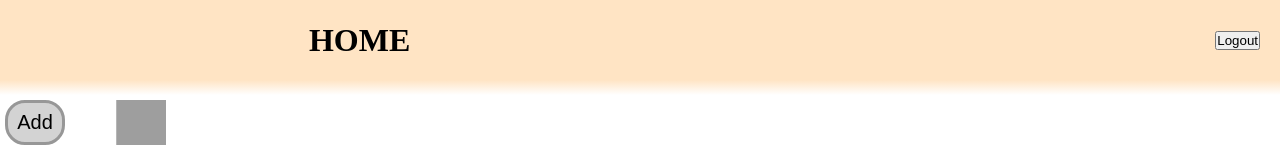
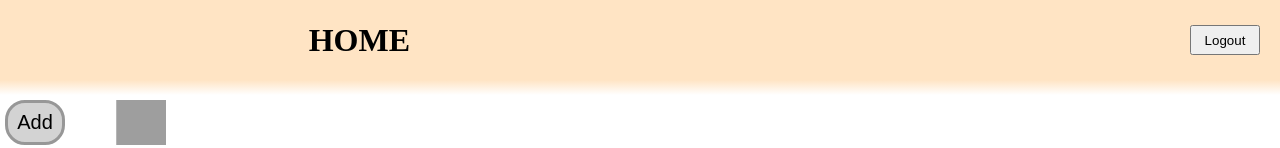
Before and after one commit to ner0xu/myproject, a website with bundled scripts: page home.html in a window 1280 px wide. Shown: the top 148 px of the page. Built offline with nearby package versions, Linux system fonts and the light colour scheme; grey boxes are pictures that could not be loaded.

Commit message:
header changed

```diff
--- a/home.css
+++ b/home.css
@@ -31,13 +31,22 @@ header{
   background-color: bisque;
   justify-content: end;
   padding: 20px;
-  gap: 805px;
+  gap: 780px;
 }
 
 #header-into-main{
   height:15px;
   background: linear-gradient(bisque, white);
 }
+
+#logout{
+  height:30px;
+  width:70px;
+}
+
+
+
+/*  Upper Main  */
 
 #add-btn-animate{
   display: flex;
```
